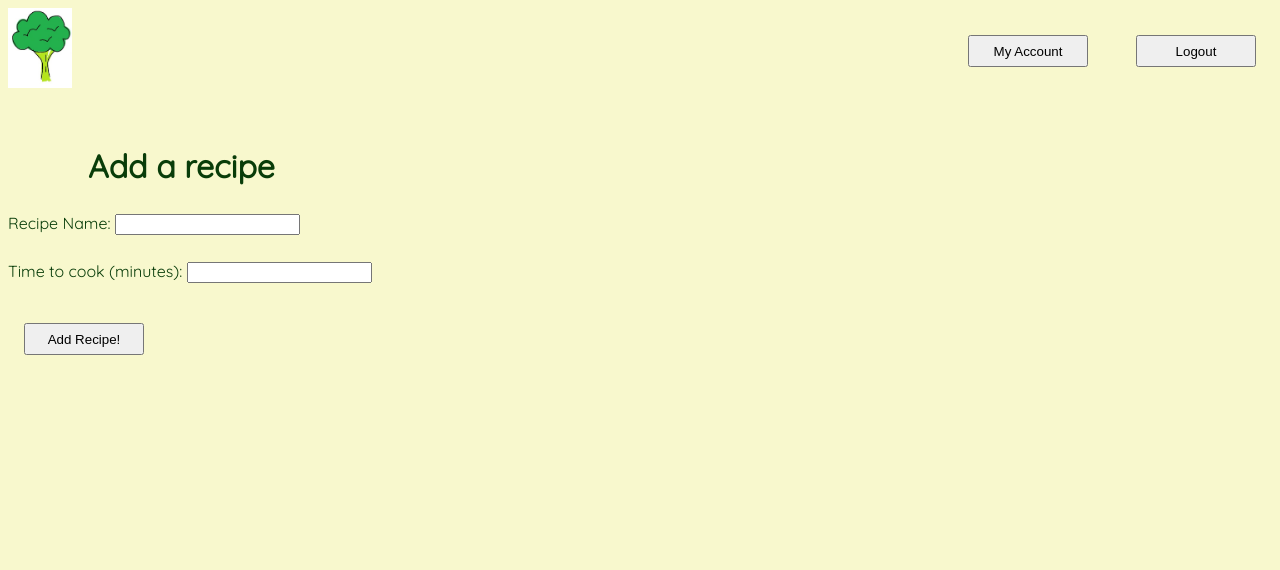
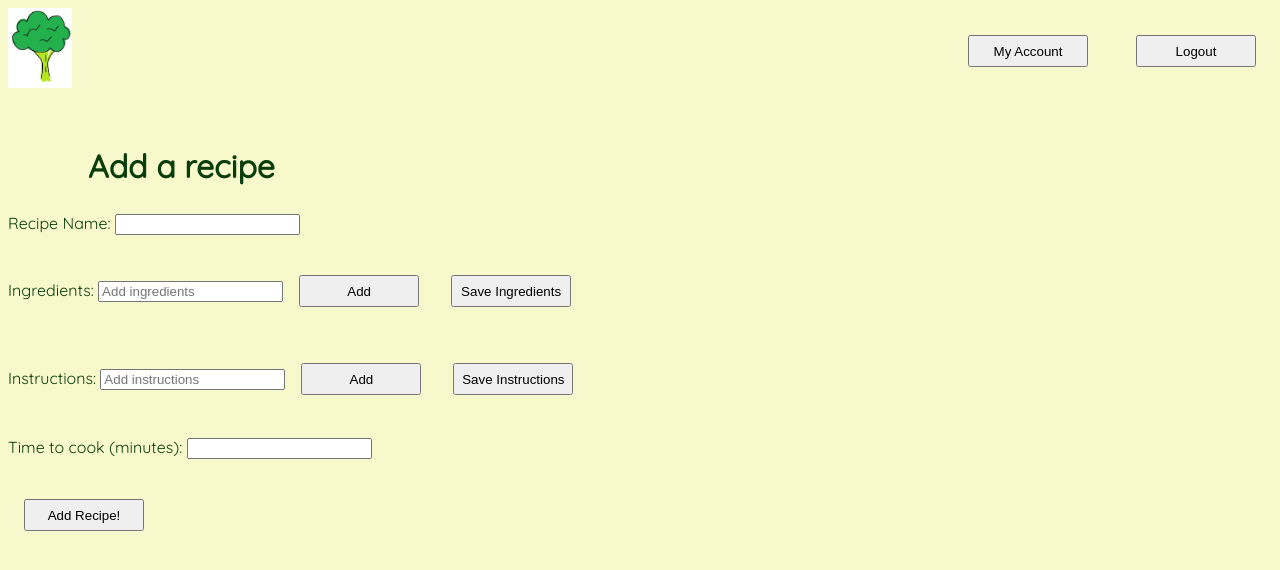
Before and after one commit to Meera-create/recipe-app, a React (Create React App) app: page /add-recipe in a window 1280 px wide. Shown: the top 570 px of the page. Built offline with nearby package versions, Linux system fonts and the light colour scheme; no server answers; sample sign-in values are in the browser's storage.

Commit message:
setup full Add a recipe form where state is changed and updated

```diff
--- a/package.json
+++ b/package.json
@@ -16,6 +16,7 @@
     "react-router-dom": "^6.18.0",
     "react-scripts": "5.0.1",
     "sass": "^1.69.5",
+    "uuid": "^9.0.1",
     "web-vitals": "^2.1.4"
   },
   "scripts": {
--- a/src/components/RecipeFinder/AddRecipeForm.js
+++ b/src/components/RecipeFinder/AddRecipeForm.js
@@ -1,5 +1,9 @@
 import React, { useContext, useState } from 'react';
 import { Context } from '../../Context/AuthContext';
+import { v4 as uuidv4 } from 'uuid';
+import IngredientsList from './IngredientsList';
+import InstructionsList from './InstructionsList';
+import toast, { Toaster } from 'react-hot-toast';
 
 
 const AddRecipeForm = () => {
@@ -9,20 +13,96 @@ const AddRecipeForm = () => {
     fields: {
       title: '',
       extendedIngredients: [],
-      instructions: '',
+      instructions: [],
       readyInMinutes: ''
-    }
+    },
+    ingredient: '',
+    instruction: '',
   }
 
   const [fields, setFields] = useState(initialState.fields);
+  const [ingredient, setIngredient] = useState('');
+  const [ingredientsList, setIngredientsList] = useState([]);
+  const [instruction, setInstruction] = useState('');
+  const [instructionsList, setInstructionsList] = useState([]);
 
   const handleFieldChange = (event) => {
     const { name, value } = event.target;
     setFields({ ...fields, [name]: value });
   }
 
+  const handleIngredientChange = (event) => {
+    setIngredient(event.target.value);
+  }
+
+  const handleAddIngredient = (event) => {
+    event.preventDefault();
+    if (ingredient.length > 0) {
+      setIngredientsList([...ingredientsList, ingredient]);
+      setIngredient(initialState.ingredient);
+    } else {
+      toast.error('Please enter an ingredient');
+    }
+  }
+
+  const handleSaveIngredients = (event) => {
+    event.preventDefault();
+    if (ingredientsList.length > 0) {
+      try {
+        setFields({...fields, extendedIngredients: ingredientsList});
+        toast.success('Ingredients saved');
+      } catch (error) {
+        toast.error('There was an error saving the ingredients');
+      }
+    } else {
+      toast.error('There are no ingredients in the list :(');
+    }
+
+  }
+
+  const handleInstructionChange = (event) => {
+    setInstruction(event.target.value);
+  }
+
+  const handleAddInstruction = (event) => {
+    event.preventDefault();
+    if (instruction.length > 0) {
+      setInstructionsList([...instructionsList, instruction]);
+      setInstruction(initialState.instruction);
+    } else {
+      toast.error('Please add an instruction');
+    }
+  }
+
+  const handleSaveInstructions = (event) => {
+    event.preventDefault();
+    if(instructionsList.length > 0) {
+      try {
+        setFields({...fields, instructions: instructionsList});
+        toast.success('Instructions saved');
+      } catch (error) {
+        toast.error('There was an error saving the instructions');
+      }
+    } else {
+      toast.error('There are no instructions in the list :(');
+    }
+  }
+
+  const handleAddRecipe = async (event) => {
+    event.preventDefault();
+    try {
+      console.log(uuidv4());
+    console.log(user.uid);
+    console.log(fields);
+    toast.success('Recipe added!');
+    } catch (error) {
+      toast.error('There was an error, please try again later');
+    }
+  }
+
   return (
     <div>
+      <Toaster />
       <h1>Add a recipe</h1>
       <form>
         <label htmlFor='title'>Recipe Name: </label>
@@ -34,17 +114,31 @@ const AddRecipeForm = () => {
         />
         <br />
         <br />
+        <label htmlFor='ingredient'>Ingredients: </label>
+        <input id='ingredient' name='ingredient' type='text' placeholder='Add ingredients' value={ingredient} onChange={handleIngredientChange} />
+        <button type='submit' onClick={handleAddIngredient}>Add</button>
+        <button type='button' onClick={handleSaveIngredients}>Save Ingredients</button>
+        <br />
+        <br />
+        {ingredientsList.length >= 1 && <><IngredientsList ingredientsList={ingredientsList} setIngredientsList={setIngredientsList} /></>}
+        <label htmlFor='instruction'>Instructions: </label>
+        <input id='instruction' name='instruction' type='text' placeholder='Add instructions' value={instruction} onChange={handleInstructionChange} />
+        <button type='submit' onClick={handleAddInstruction}>Add</button>
+        <button type='button' onClick={handleSaveInstructions}>Save Instructions</button>
+        <br />
+        <br />
+        {instructionsList.length >= 1 && <><InstructionsList instructionsList={instructionsList} setInstructionsList={setInstructionsList} /></>}
         <label htmlFor='readyInMinutes'>Time to cook (minutes): </label>
         <input
-          type="number"
-          id="readyInMinutes"
-          name="readyInMinutes"
+          type='number'
+          id='readyInMinutes'
+          name='readyInMinutes'
           value={fields.readyInMinutes}
           onChange={handleFieldChange}
         />
         <br />
         <br />
-        <button type="button">Add Recipe!</button>
+        <button type='button' onClick={handleAddRecipe}>Add Recipe!</button>
       </form>
     </div>
   )
--- /dev/null
+++ b/src/components/RecipeFinder/Instruction.js
@@ -0,0 +1,11 @@
+import React from 'react'
+import '../../styles/components/_ingredient.scss'
+
+const Instruction = ({ instruction, removeInstruction }) => {
+
+  return (
+    <p>{instruction} <button className='instruction-remove' style={{color:"red"}} onClick={removeInstruction} type="button">x</button></p>
+  )
+}
+
+export default Instruction;
--- /dev/null
+++ b/src/components/RecipeFinder/InstructionsList.js
@@ -0,0 +1,26 @@
+import React from 'react';
+import Instruction from './Instruction';
+import toast, { Toaster } from 'react-hot-toast';
+import '../../styles/components/_ingredients-list.scss';
+
+const InstructionsList = ({ instructionsList, setInstructionsList }) => {
+
+  const handleRemoveInstruction = (e) => {
+    e.preventDefault();
+    const removedInstruction = e.target.parentElement.firstChild.data;
+    const newInstructionsList = instructionsList.filter((instruction) => instruction !== removedInstruction);
+    setInstructionsList([...newInstructionsList]);
+    toast.success('Instruction removed!');
+  }
+
+  return (
+    <div>
+      <Toaster />
+      {instructionsList.map((instruction, index) => {
+        return <Instruction instruction={instruction} key={index} removeInstruction={handleRemoveInstruction} />
+      })}
+    </div>
+  );
+}
+
+export default InstructionsList;
--- a/src/components/RecipeFinder/RecipeFinderForm.js
+++ b/src/components/RecipeFinder/RecipeFinderForm.js
@@ -120,7 +120,7 @@ const RecipeFinderForm = ({ setRecipes, setSearch, ingredientsList, setIngredien
         </div>
         <button type="submit" onClick={handleAddIngredient}>Add</button>
 
-        {ingredientsList.length >= 1 && <><IngredientsList ingredientsList={ingredientsList} setIngredientsList={setIngredientsList} /> <br /><br /></>}
+        {ingredientsList.length >= 1 && <><IngredientsList ingredientsList={ingredientsList} setIngredientsList={setIngredientsList} /></>}
         <button type="button" onClick={handleSubmit}>Search</button>
       </form>
     </div>
```
Also changed, not shown: 1 other file (tests, documents, lock files or other folders).
